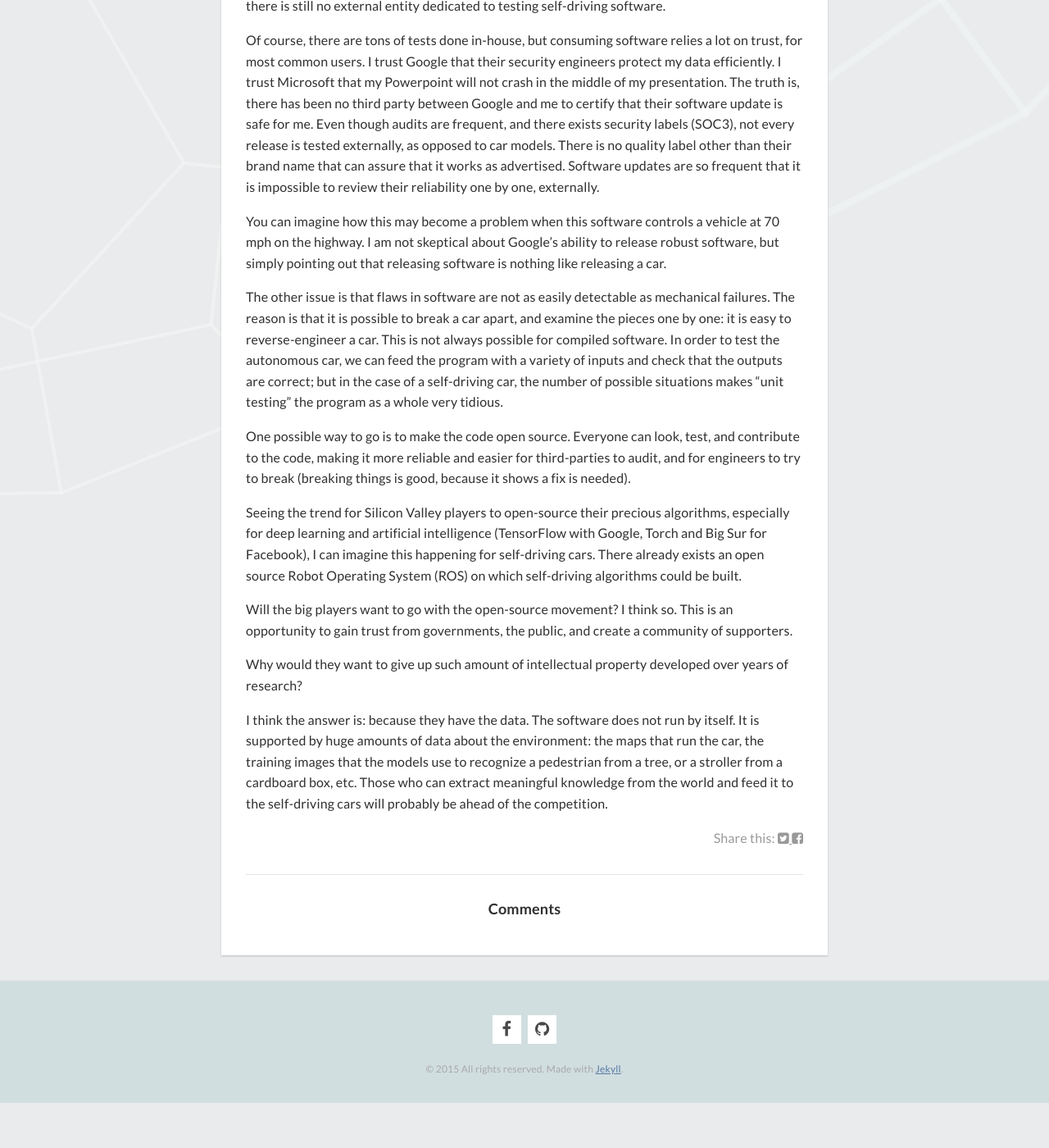
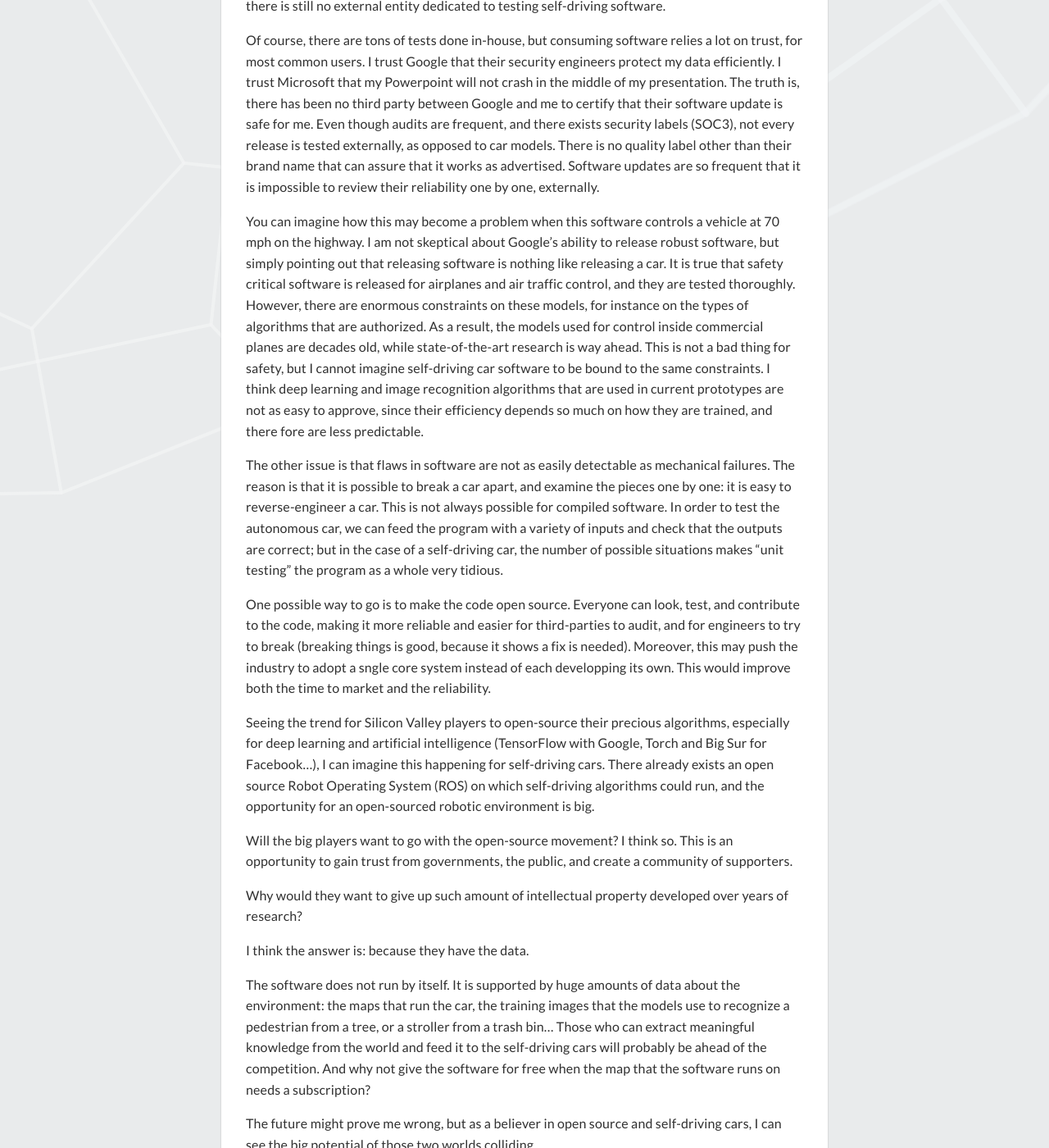
Before and after one commit to benjamintd/blog, a Jekyll site: the page built from _posts/2015-12-17-open-source-and-self-driving-cars.markdown, in a window 1280 px wide and 1400 px high, scrolled down 576 px. Shown: the whole window at 82% size. Built offline with Jekyll 4.4.1, drawn with Linux system fonts in a browser that asks for light colours; nearby versions of some CDN libraries; comment, search, counter and statistics services are not loaded; before the commit the page ends 1921 px from its top, so only the background shows below that.

Commit message:
Modify article a little

```diff
--- a/_posts/2015-12-17-open-source-and-self-driving-cars.markdown
+++ b/_posts/2015-12-17-open-source-and-self-driving-cars.markdown
@@ -14,16 +14,20 @@ This raises a number of issues, because the software industry is so radically di
 
 Of course, there are tons of tests done in-house, but consuming software relies a lot on trust, for most common users. I trust Google that their security engineers protect my data efficiently. I trust Microsoft that my Powerpoint will not crash in the middle of my presentation. The truth is, there has been no third party between Google and me to certify that their software update is safe for me. Even though audits are frequent, and there exists security labels (SOC3), not every release is tested externally, as opposed to car models. There is no quality label other than their brand name that can assure that it works as advertised. Software updates are so frequent that it is impossible to review their reliability one by one, externally.
 
-You can imagine how this may become a problem when this software controls a vehicle at 70 mph on the highway. I am not skeptical about Google's ability to release robust software, but simply pointing out that releasing software is nothing like releasing a car.
+You can imagine how this may become a problem when this software controls a vehicle at 70 mph on the highway. I am not skeptical about Google's ability to release robust software, but simply pointing out that releasing software is nothing like releasing a car. It is true that safety critical software is released for airplanes and air traffic control, and they are tested thoroughly. However, there are enormous constraints on these models, for instance on the types of algorithms that are authorized. As a result, the models used for control inside commercial planes are decades old, while state-of-the-art research is way ahead. This is not a bad thing for safety, but I cannot imagine self-driving car software to be bound to the same constraints. I think deep learning and image recognition algorithms that are used in current prototypes are not as easy to approve, since their efficiency depends so much on how they are trained, and there fore are less predictable.
 
 The other issue is that flaws in software are not as easily detectable as mechanical failures. The reason is that it is possible to break a car apart, and examine the pieces one by one: it is easy to reverse-engineer a car. This is not always possible for compiled software. In order to test the autonomous car, we can feed the program with a variety of inputs and check that the outputs are correct; but in the case of a self-driving car, the number of possible situations makes "unit testing" the program as a whole very tidious.
 
-One possible way to go is to make the code open source. Everyone can look, test, and contribute to the code, making it more reliable and easier for third-parties to audit, and for engineers to try to break (breaking things is good, because it shows a fix is needed).
+One possible way to go is to make the code open source. Everyone can look, test, and contribute to the code, making it more reliable and easier for third-parties to audit, and for engineers to try to break (breaking things is good, because it shows a fix is needed). Moreover, this may push the industry to adopt a sngle core system instead of each developping its own. This would improve both the time to market and the reliability.
 
-Seeing the trend for Silicon Valley players to open-source their precious algorithms, especially for deep learning and artificial intelligence (TensorFlow with Google, Torch and Big Sur for Facebook), I can imagine this happening for self-driving cars. There already exists an open source Robot Operating System (ROS) on which self-driving algorithms could be built.
+Seeing the trend for Silicon Valley players to open-source their precious algorithms, especially for deep learning and artificial intelligence (TensorFlow with Google, Torch and Big Sur for Facebook...), I can imagine this happening for self-driving cars. There already exists an open source Robot Operating System (ROS) on which self-driving algorithms could run, and the opportunity for an open-sourced robotic environment is big.
 
 Will the big players want to go with the open-source movement? I think so. This is an opportunity to gain trust from governments, the public, and create a community of supporters.
 
 Why would they want to give up such amount of intellectual property developed over years of research?
 
-I think the answer is: because they have the data. The software does not run by itself. It is supported by huge amounts of data about the environment: the maps that run the car, the training images that the models use to recognize a pedestrian from a tree, or a stroller from a cardboard box, etc. Those who can extract meaningful knowledge from the world and feed it to the self-driving cars will probably be ahead of the competition.
+I think the answer is: because they have the data.
+
+The software does not run by itself. It is supported by huge amounts of data about the environment: the maps that run the car, the training images that the models use to recognize a pedestrian from a tree, or a stroller from a trash bin... Those who can extract meaningful knowledge from the world and feed it to the self-driving cars will probably be ahead of the competition. And why not give the software for free when the map that the software runs on needs a subscription?
+
+The future might prove me wrong, but as a believer in open source and self-driving cars, I can see the big potential of those two worlds colliding.
```
